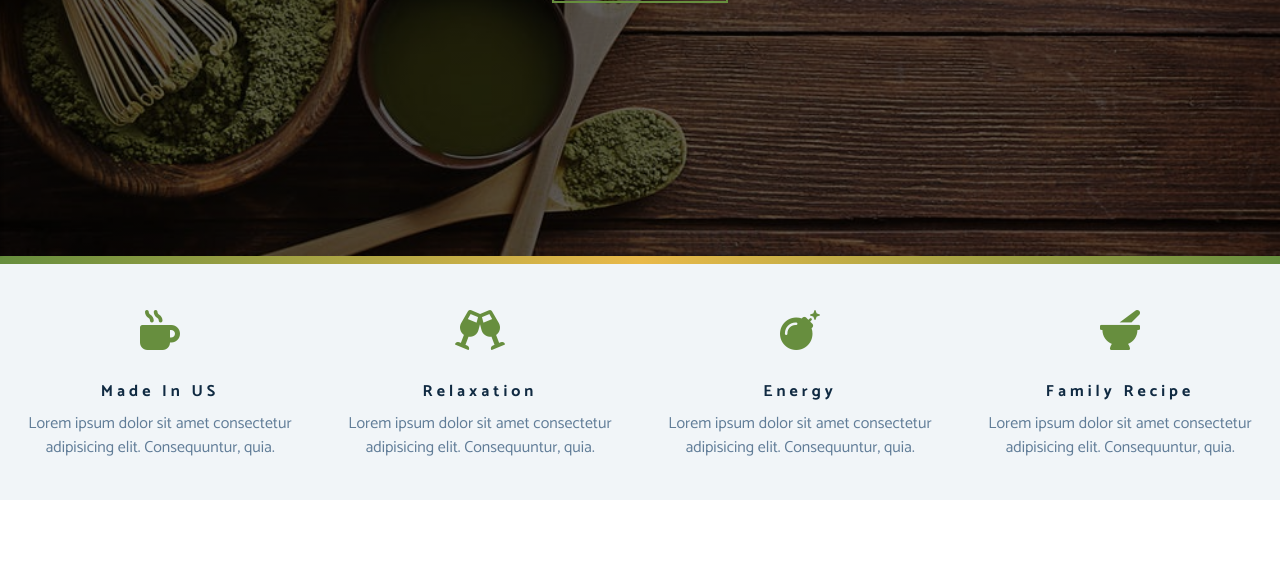
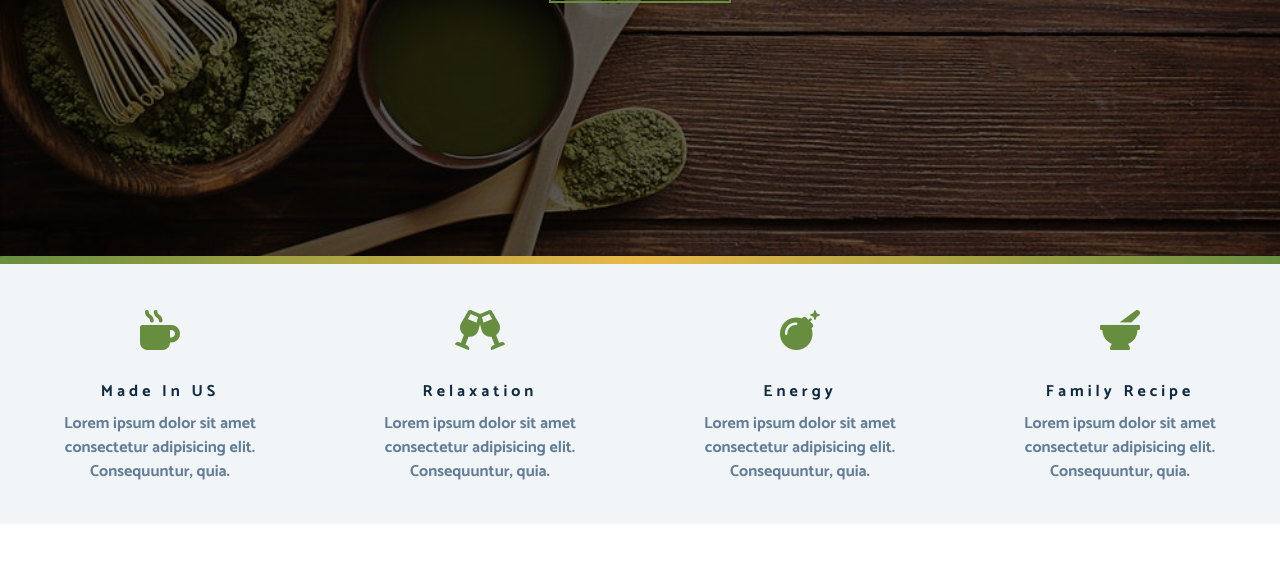
Before and after one commit to Nath6259/tea-station, a plain HTML site: page index.html in a window 1280 px wide. Shown: the part 544-1105 px from the top of the page. Drawn offline with Linux system fonts and the light colour scheme.

Commit message:
Update style.css

```diff
--- a/style.css
+++ b/style.css
@@ -4,11 +4,7 @@ FONTS
 ==========
 	src: url(./font/Catamaran/Catamaran-VariableFont_wght.ttf);
 */
-@font-face {
-  font-family: "Catamaran";
-  src: url(./font/Catamaran/static/Catamaran-Regular.ttf);
-  font-weight: 400;
-}
+
 
 @font-face {
   font-family: "Catamaran";
```
